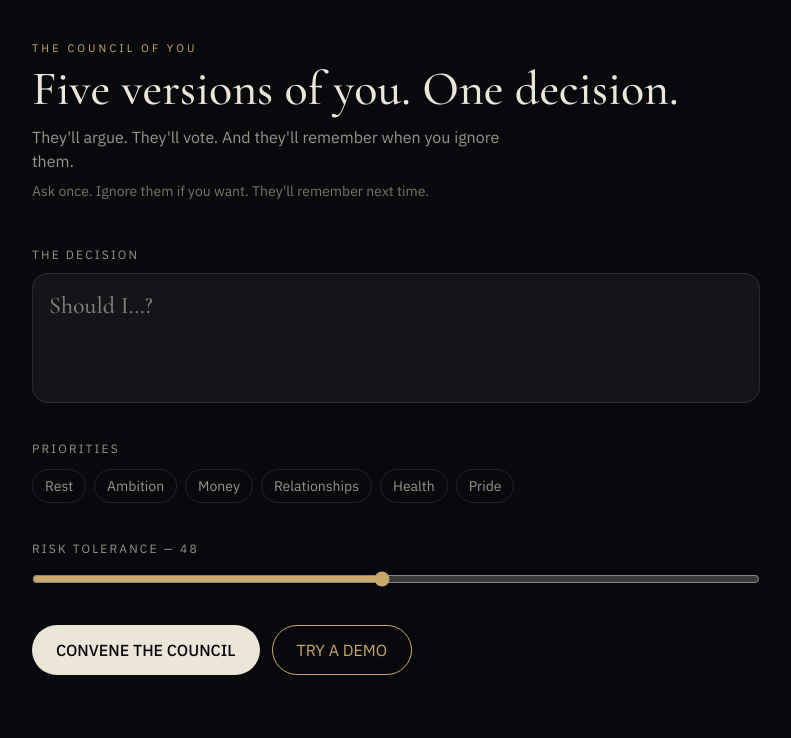
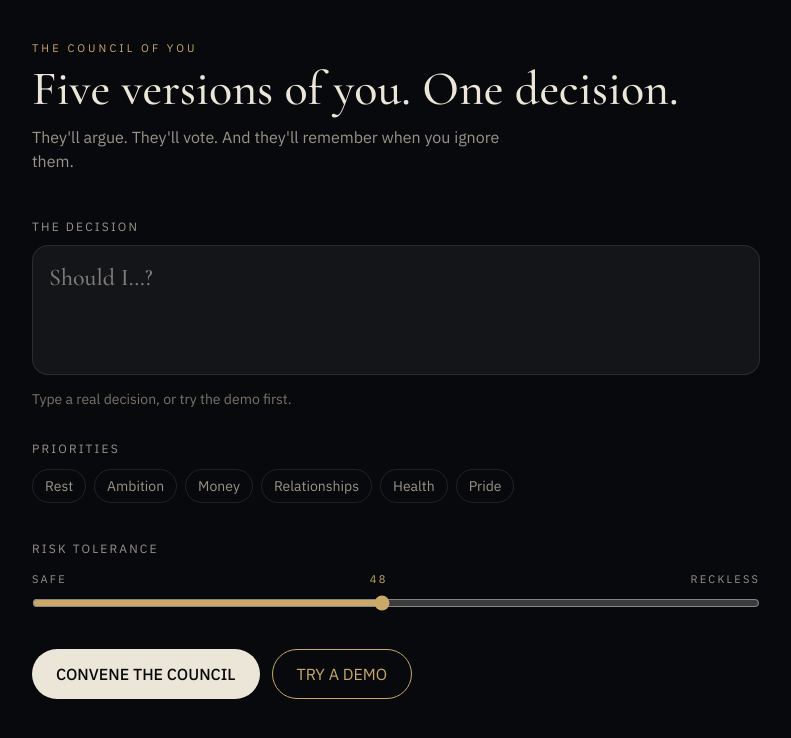
Before and after one commit to KristineLio/council-of-you, a React (Vite) app: page / in a window 1280 px wide. Shown: the top 738 px of the page, without its empty margins (244-1035 px from the left). Built offline with nearby package versions, Linux system fonts and the light colour scheme.

Commit message:
polish: fix live QA issues before AI

```diff
--- a/src/App.tsx
+++ b/src/App.tsx
@@ -17,6 +17,7 @@ export default function App() {
   const [memory, setMemory] = useState<MemoryRecord[]>([]);
   const [action, setAction] = useState<UserAction | null>(null);
   const [copied, setCopied] = useState<"result" | "share" | null>(null);
+  const [toast, setToast] = useState(false);
   const [ignoreBeat, setIgnoreBeat] = useState(0);
   const canNativeShare = typeof navigator !== "undefined" && typeof navigator.share === "function";
 
@@ -109,8 +110,9 @@ export default function App() {
       window.setTimeout(() => persist(chosen), 900);
       return;
     }
-    window.setTimeout(() => setIgnoreBeat(1), 350);
-    window.setTimeout(() => persist(chosen), 950);
+    window.setTimeout(() => setIgnoreBeat(1), 400);
+    window.setTimeout(() => setIgnoreBeat(2), 900);
+    window.setTimeout(() => persist(chosen), 2200);
   }
 
   const shareBody = `MY COUNCIL EXPOSED ME
@@ -145,6 +147,11 @@ What would your Council say?`;
     try {
       await navigator.clipboard.writeText(kind === "share" ? shareBody : resultText);
       setCopied(kind);
+      setToast(true);
+      window.setTimeout(() => {
+        setCopied(null);
+        setToast(false);
+      }, 1800);
     } catch {
       setCopied(null);
     }
@@ -174,9 +181,6 @@ What would your Council say?`;
           <p className="text-[11px] tracking-[0.28em] text-[#c9a86a]">THE COUNCIL OF YOU</p>
           <h1 className="mt-2 font-serif text-4xl leading-none md:text-5xl">Five versions of you. One decision.</h1>
           <p className="mt-3 max-w-lg text-[#9a9488]">They'll argue. They'll vote. And they'll remember when you ignore them.</p>
-          {stage === "input" && (
-            <p className="mt-2 max-w-lg text-sm text-[#7a7468]">Ask once. Ignore them if you want. They'll remember next time.</p>
-          )}
         </div>
         {landCue && stage === "input" && (
           <div className="rounded-full border border-[#c9a86a]/40 px-3 py-1 text-[10px] tracking-[0.16em] text-[#c9a86a]">
@@ -196,6 +200,7 @@ What would your Council say?`;
               className="mt-2 w-full resize-none rounded-2xl border border-white/10 bg-white/5 p-4 font-serif text-2xl outline-none focus:border-[#c9a86a]"
               placeholder="Should I…?"
             />
+            <p className="mt-2 text-sm text-[#7a7468]">Type a real decision, or try the demo first.</p>
           </label>
           <div>
             <p className="text-xs uppercase tracking-[0.18em] text-[#9a9488]">Priorities</p>
@@ -213,8 +218,13 @@ What would your Council say?`;
             </div>
           </div>
           <label className="block">
-            <span className="text-xs uppercase tracking-[0.18em] text-[#9a9488]">Risk tolerance — {risk}</span>
-            <input type="range" min={0} max={100} value={risk} onChange={(e) => setRisk(Number(e.target.value))} className="mt-3 w-full accent-[#c9a86a]" />
+            <span className="text-xs uppercase tracking-[0.18em] text-[#9a9488]">Risk tolerance</span>
+            <div className="mt-3 flex items-center justify-between text-[11px] tracking-[0.2em] text-[#9a9488]">
+              <span>SAFE</span>
+              <span className="text-[#c9a86a]">{risk}</span>
+              <span>RECKLESS</span>
+            </div>
+            <input type="range" min={0} max={100} value={risk} onChange={(e) => setRisk(Number(e.target.value))} className="mt-2 w-full accent-[#c9a86a]" />
           </label>
           <div className="flex flex-wrap gap-3">
             <button type="button" onClick={convene} className="rounded-full bg-[#ece6d8] px-6 py-3 font-medium text-[#08090d]">
@@ -321,7 +331,7 @@ What would your Council say?`;
           ) : (
             <>
               {ignoreBeat >= 1 && <p className="mt-6 font-serif text-3xl">The Council will remember this.</p>}
-              {ignoreBeat >= 1 && (
+              {ignoreBeat >= 2 && (
                 <p className="mt-4 text-sm tracking-[0.16em] text-[#e07a5f]">
                   {insights.ignoredCount >= 1 ? `That's ${nextIgnored}.` : `Ignored verdicts: ${nextIgnored}`}
                 </p>
@@ -365,10 +375,10 @@ What would your Council say?`;
           <p className="mt-1 text-center text-[10px] tracking-[0.28em] text-[#9a9488]">THE COUNCIL OF YOU</p>
           <div className="mt-6 flex flex-wrap gap-2">
             <button type="button" onClick={() => copyText("result")} className="flex-1 rounded-full bg-[#ece6d8] py-3 text-sm font-medium text-[#08090d]">
-              {copied === "result" ? "COPIED" : "COPY RESULT"}
+              {copied === "result" ? "COPIED ✓" : "COPY RESULT"}
             </button>
             <button type="button" onClick={() => copyText("share")} className="flex-1 rounded-full border border-[#c9a86a] py-3 text-sm text-[#c9a86a]">
-              {copied === "share" ? "COPIED" : "COPY SHARE CARD"}
+              {copied === "share" ? "COPIED ✓" : "COPY SHARE CARD"}
             </button>
             {canNativeShare && (
               <button type="button" onClick={nativeShare} className="w-full rounded-full border border-white/15 py-3 text-sm">
@@ -390,6 +400,7 @@ What would your Council say?`;
               NEW DECISION
             </button>
           </div>
+          {toast && <p className="mt-3 text-center text-[11px] tracking-[0.18em] text-[#c9a86a]">Copied to clipboard</p>}
         </section>
       )}
     </div>
--- a/src/index.css
+++ b/src/index.css
@@ -14,6 +14,7 @@ html, body, #root {
   background: #08090d;
   color: #ece6d8;
   font-family: var(--font-sans);
+  cursor: auto;
 }
 
 body {
```
